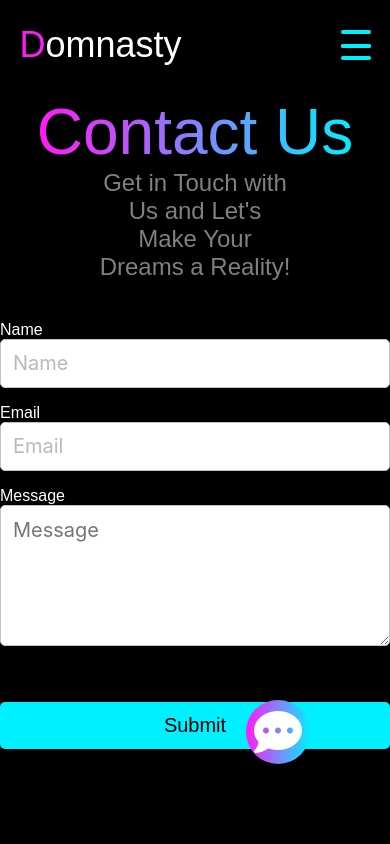
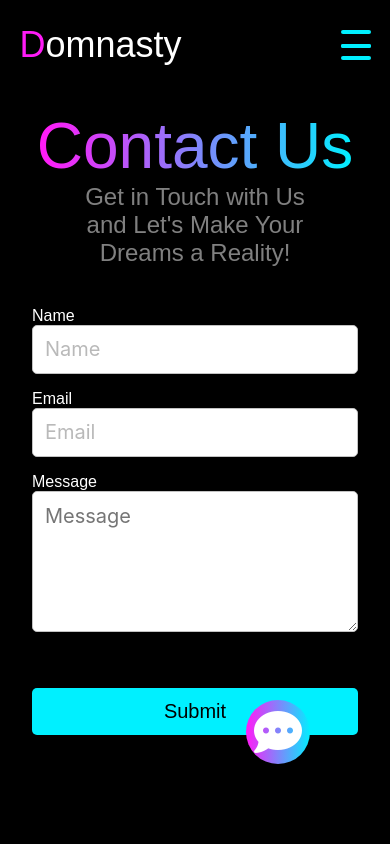
Before and after one commit to pacifiquerubasha/webcup-hackhathon-front, a React (Vite) app: page /contact in a window 390 px wide. Shown: the top 844 px of the page. Built offline with nearby package versions, Linux system fonts and the light colour scheme; a web font is replaced by a local one.

Commit message:
More final touches. Feels like it won't end soon

```diff
--- a/src/assets/media.css
+++ b/src/assets/media.css
@@ -554,6 +554,15 @@ h1 {
         font-size: 2rem !important;
     }
 
+    .contact__page{
+        padding-left: 2rem;
+        padding-right: 2rem;
+    }
+
+    .contact__page p{
+        width: 80% !important;
+    }
+
 
 
 }
```
